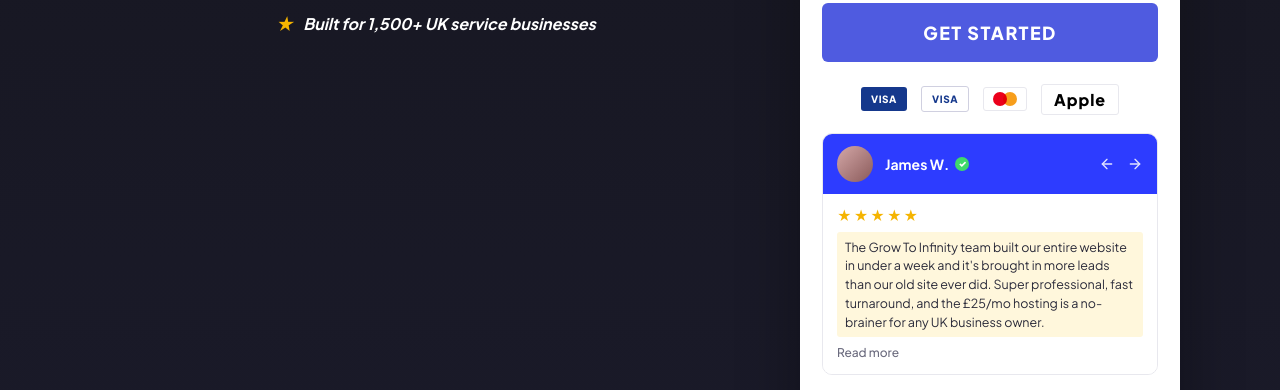
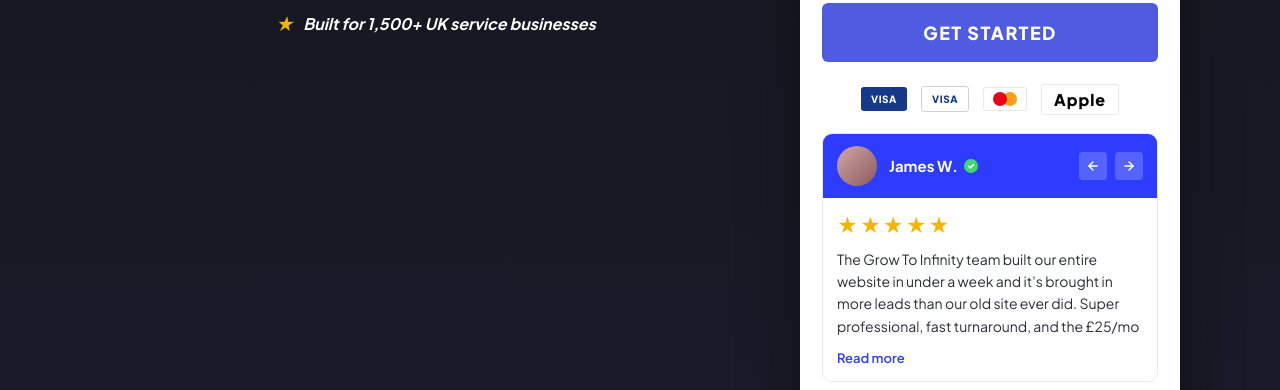
Before and after one commit to jubairhossaintayaib/gti-uk-website-offer, a plain HTML site: page index.html in a window 1280 px wide. Shown: the part 1317-1707 px from the top of the page. Drawn offline with Linux system fonts and the light colour scheme.

Commit message:
Update index.html

```diff
--- a/index.html
+++ b/index.html
@@ -313,11 +313,12 @@
     display: flex; align-items: center; gap: 12px; position: relative;
   }
   .testimonial-avatar {
-    width: 36px; height: 36px; border-radius: 50%;
-    background: linear-gradient(135deg, #d4a8a8, #8a5a5a); flex-shrink: 0;
+    width: 40px; height: 40px; border-radius: 50%;
+    flex-shrink: 0; object-fit: cover;
+    background: linear-gradient(135deg, #d4a8a8, #8a5a5a);
   }
   .testimonial-name {
-    font-size: 14px; font-weight: 700;
+    font-size: 15px; font-weight: 700;
     display: inline-flex; align-items: center; gap: 6px;
   }
   .verified {
@@ -327,18 +328,30 @@
     color: #fff; font-size: 9px; font-weight: 900;
   }
   .testimonial-arrows {
-    margin-left: auto; display: flex; gap: 12px;
-    color: #fff; opacity: 0.85;
+    margin-left: auto; display: flex; gap: 8px;
+    color: #fff;
   }
-  .testimonial-arrows svg { cursor: pointer; }
-  .testimonial-body { padding: 12px 14px 14px; background: #fff; }
-  .testimonial-stars { color: var(--star); letter-spacing: 2px; font-size: 14px; margin-bottom: 8px; }
+  .testimonial-arrows button {
+    background: rgba(255,255,255,0.2); border: none; border-radius: 4px;
+    width: 28px; height: 28px; cursor: pointer; color: #fff;
+    display: flex; align-items: center; justify-content: center;
+    transition: background 0.15s;
+  }
+  .testimonial-arrows button:hover { background: rgba(255,255,255,0.35); }
+  .testimonial-body { padding: 14px 14px 14px; background: #fff; }
+  .testimonial-stars { color: var(--star); font-size: 20px; margin-bottom: 10px; letter-spacing: 2px; }
   .testimonial-quote {
-    font-size: 12.5px; line-height: 1.5; color: #2B2B3A;
-    background: #FFF7DC; padding: 6px 8px; margin: 0 0 8px;
-    border-radius: 3px;
+    font-size: 14px; line-height: 1.6; color: #2B2B3A;
+    background: none; padding: 0; margin: 0 0 10px;
+    height: 88px; overflow: hidden; transition: height 0.3s ease;
   }
-  .read-more { font-size: 12px; color: #6B6B7E; font-weight: 500; cursor: pointer; }
+  .testimonial-quote.expanded { height: auto; }
+  .read-toggle {
+    font-size: 13px; color: var(--blue); font-weight: 600;
+    cursor: pointer; background: none; border: none;
+    padding: 0; font-family: inherit;
+  }
+  .read-toggle:hover { text-decoration: underline; }
 
   /* Money-back */
   .moneyback {
@@ -500,27 +513,85 @@
 
       <div class="testimonial">
         <div class="testimonial-header">
-          <div class="testimonial-avatar"></div>
-          <span class="testimonial-name">
+          <div class="testimonial-avatar" id="testi-avatar"></div>
+          <span class="testimonial-name" id="testi-name">
             James W. <span class="verified">✓</span>
           </span>
           <div class="testimonial-arrows">
-            <svg width="16" height="16" viewBox="0 0 24 24" fill="none" stroke="currentColor" stroke-width="2" stroke-linecap="round" stroke-linejoin="round">
-              <line x1="19" y1="12" x2="5" y2="12"></line><polyline points="12 19 5 12 12 5"></polyline>
-            </svg>
-            <svg width="16" height="16" viewBox="0 0 24 24" fill="none" stroke="currentColor" stroke-width="2" stroke-linecap="round" stroke-linejoin="round">
-              <line x1="5" y1="12" x2="19" y2="12"></line><polyline points="12 5 19 12 12 19"></polyline>
-            </svg>
+            <button onclick="changeTestimonial(-1)" aria-label="Previous">
+              <svg width="14" height="14" viewBox="0 0 24 24" fill="none" stroke="currentColor" stroke-width="2.5" stroke-linecap="round" stroke-linejoin="round"><line x1="19" y1="12" x2="5" y2="12"></line><polyline points="12 19 5 12 12 5"></polyline></svg>
+            </button>
+            <button onclick="changeTestimonial(1)" aria-label="Next">
+              <svg width="14" height="14" viewBox="0 0 24 24" fill="none" stroke="currentColor" stroke-width="2.5" stroke-linecap="round" stroke-linejoin="round"><line x1="5" y1="12" x2="19" y2="12"></line><polyline points="12 5 19 12 12 19"></polyline></svg>
+            </button>
           </div>
         </div>
         <div class="testimonial-body">
           <div class="testimonial-stars">★★★★★</div>
-          <p class="testimonial-quote">
-            The Grow To Infinity team built our entire website in under a week and it's brought in more leads than our old site ever did. Super professional, fast turnaround, and the £25/mo hosting is a no-brainer for any UK business owner.
-          </p>
-          <div class="read-more">Read more</div>
+          <p class="testimonial-quote" id="testi-quote"></p>
+          <button class="read-toggle" id="read-toggle" onclick="toggleRead()">Read more</button>
         </div>
       </div>
+
+      <script>
+        const testimonials = [
+          {
+            name: "James W.",
+            avatar: "linear-gradient(135deg, #d4a8a8, #8a5a5a)",
+            text: "The Grow To Infinity team built our entire website in under a week and it's brought in more leads than our old site ever did. Super professional, fast turnaround, and the £25/mo hosting is a no-brainer for any UK business owner."
+          },
+          {
+            name: "Sarah T.",
+            avatar: "linear-gradient(135deg, #a8c4d4, #5a7a8a)",
+            text: "Absolutely blown away by the quality. We went from zero web presence to a fully professional site in days. The team were responsive, knew exactly what we needed, and the ongoing support for £25 a month is unbeatable value. Highly recommend to any UK business."
+          },
+          {
+            name: "Mike R.",
+            avatar: "linear-gradient(135deg, #b4d4a8, #6a8a5a)",
+            text: "I was sceptical at first — a free website sounded too good to be true. But Grow To Infinity delivered exactly what they promised. Clean design, fast load times, and it's already generating enquiries. Worth every penny of the hosting fee."
+          },
+          {
+            name: "Emma L.",
+            avatar: "linear-gradient(135deg, #d4b8f0, #8a5ab0)",
+            text: "From first contact to launch in 6 days. The team took our brief and ran with it — no fuss, no delays. The site looks incredible and our customers have noticed the difference immediately. Can't fault them."
+          }
+        ];
+
+        let current = 0;
+
+        function renderTestimonial() {
+          const t = testimonials[current];
+          const avatar = document.getElementById('testi-avatar');
+          const nameEl = document.getElementById('testi-name');
+          const quoteEl = document.getElementById('testi-quote');
+          const toggle = document.getElementById('read-toggle');
+
+          avatar.style.background = t.avatar;
+          nameEl.innerHTML = t.name + ' <span class="verified">✓</span>';
+          quoteEl.textContent = t.text;
+          quoteEl.classList.remove('expanded');
+
+          // Show read more only if text overflows fixed height
+          quoteEl.style.height = '88px';
+          toggle.style.display = quoteEl.scrollHeight > 90 ? 'inline' : 'none';
+          toggle.textContent = 'Read more';
+        }
+
+        function changeTestimonial(dir) {
+          current = (current + dir + testimonials.length) % testimonials.length;
+          renderTestimonial();
+        }
+
+        function toggleRead() {
+          const q = document.getElementById('testi-quote');
+          const btn = document.getElementById('read-toggle');
+          const expanded = q.classList.toggle('expanded');
+          q.style.height = expanded ? q.scrollHeight + 'px' : '88px';
+          btn.textContent = expanded ? 'Read less' : 'Read more';
+        }
+
+        renderTestimonial();
+      </script>
 
       <img src="https://assets.cdn.filesafe.space/3ZtNQfSiRkNJGZVZxFV6/media/6a04f01a21edbf4eefd7c435.png" alt="7 Day Money Back Guarantee" style="width:100%;" />
 
```
